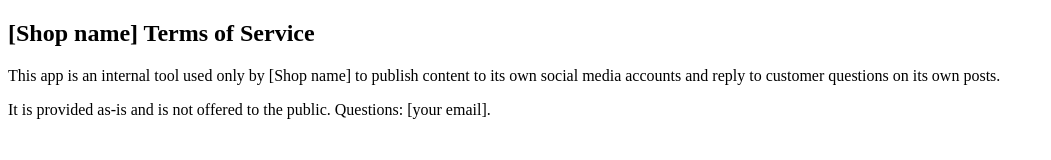
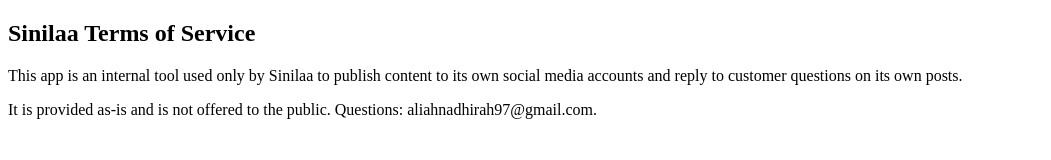
Before and after one commit to AliahZamri/AliahZamri.github.io, a plain HTML site: page terms.html in a window 1280 px wide. Shown: the whole page, without its empty margins (0-1051 px from the left). Drawn offline with Linux system fonts and the light colour scheme.

Commit message:
Update Terms of Service for Sinilaa

```diff
--- a/terms.html
+++ b/terms.html
@@ -1,4 +1,5 @@
 <!doctype html><meta name="viewport" content="width=device-width">
-<h2>[Shop name] Terms of Service</h2>
-<p>This app is an internal tool used only by [Shop name] to publish content to its own social media accounts and reply to customer questions on its own posts.</p>
-<p>It is provided as-is and is not offered to the public. Questions: [your email].</p>
+<title>Sinilaa Terms of Service</title>
+<h2>Sinilaa Terms of Service</h2>
+<p>This app is an internal tool used only by Sinilaa to publish content to its own social media accounts and reply to customer questions on its own posts.</p>
+<p>It is provided as-is and is not offered to the public. Questions: aliahnadhirah97@gmail.com.</p>
```
